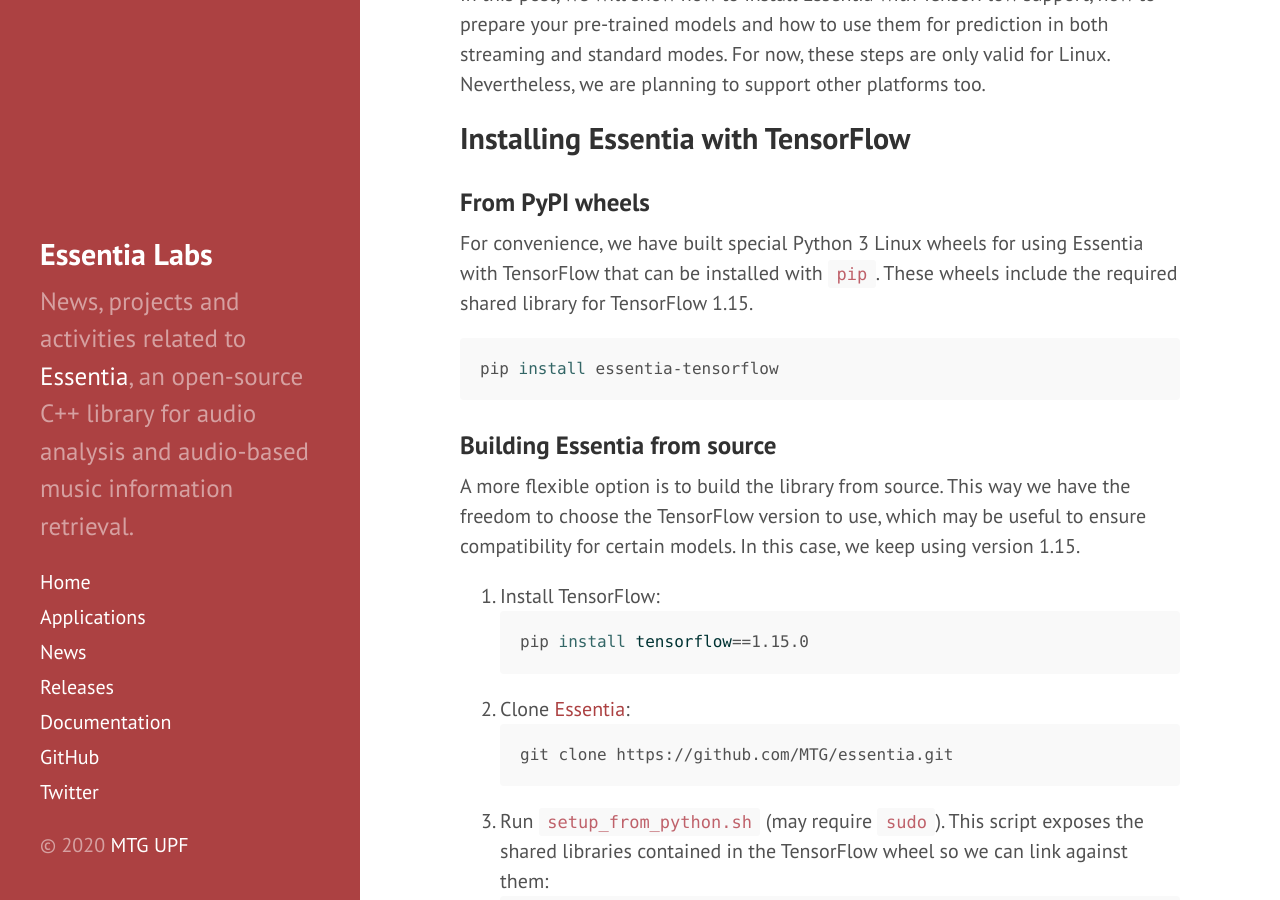
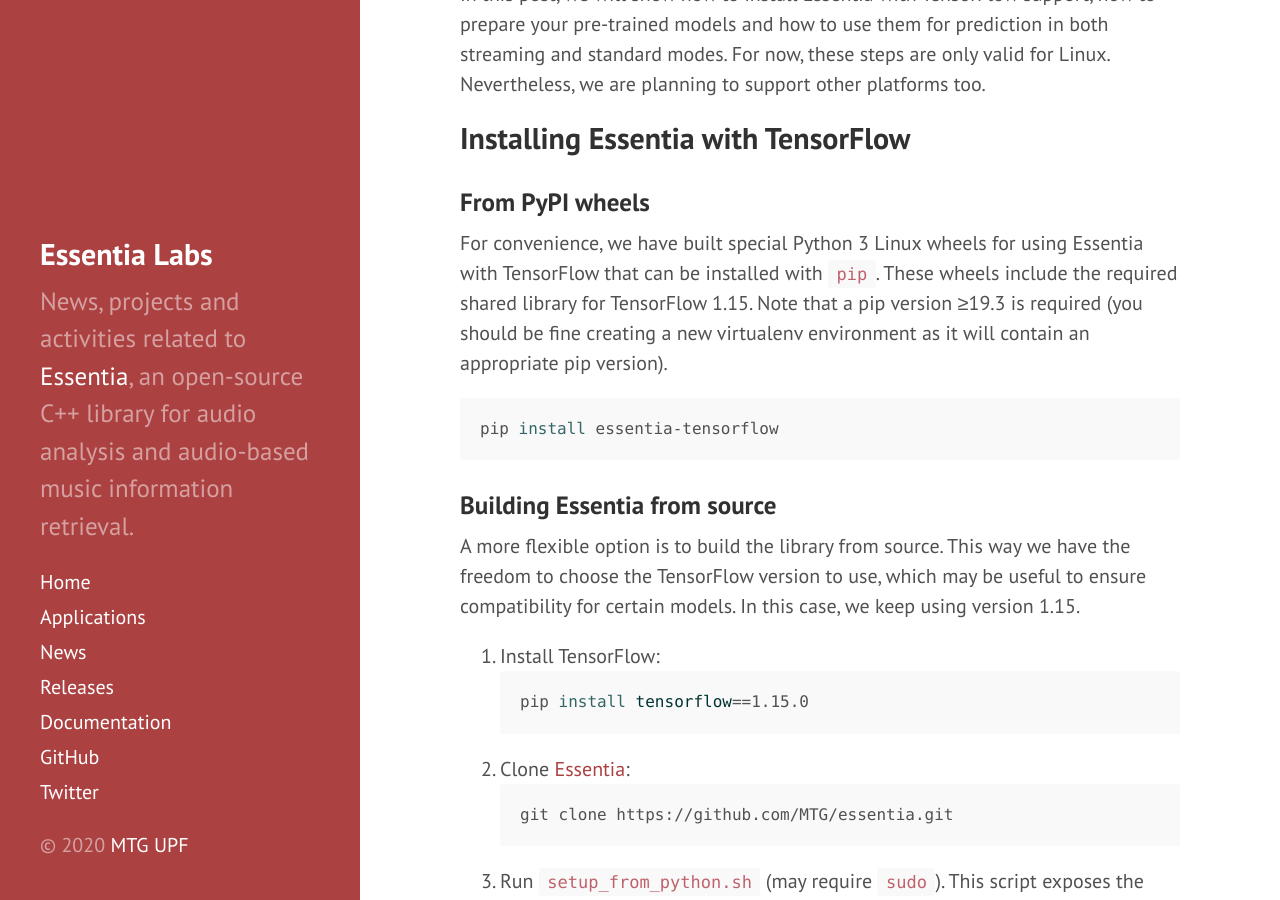
Before and after one commit to pabloEntropia/essentia-labs, a Jekyll site: the page built from _posts/2019-10-19-tensorflow-models-in-essentia.md, in a window 1280 px wide and 900 px high, scrolled down 431 px. Built offline with Jekyll 4.4.1, drawn with Linux system fonts in a browser that asks for light colours.

Commit message:
Mention the requirement for pip ≥19.3
The manylinux2014 tag is understood by pip ≥ 19.3

````diff
--- a/_posts/2019-10-19-tensorflow-models-in-essentia.md
+++ b/_posts/2019-10-19-tensorflow-models-in-essentia.md
@@ -10,10 +10,12 @@
 
 ## Installing Essentia with TensorFlow
 ### From PyPI wheels
-For convenience, we have built special Python 3 Linux wheels for using Essentia with TensorFlow that can be installed with `pip`. These wheels include the required shared library for TensorFlow 1.15.
+For convenience, we have built special Python 3 Linux wheels for using Essentia with TensorFlow that can be installed with `pip`. These wheels include the required shared library for TensorFlow 1.15. Note that a pip version ≥19.3 is required (you should be fine creating a new virtualenv environment as it will contain an appropriate pip version).
+
 ```sh
 pip install essentia-tensorflow
 ```
+
 ### Building Essentia from source
 A more flexible option is to build the library from source. This way we have the freedom to choose the TensorFlow version to use, which may be useful to ensure compatibility for certain models. In this case, we keep using version 1.15.
 1. Install TensorFlow:
````
